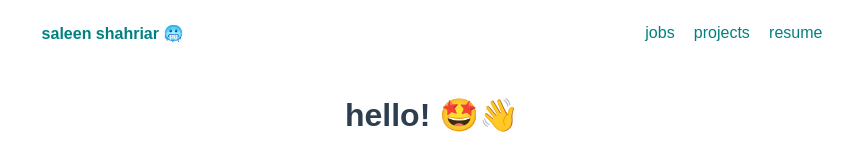
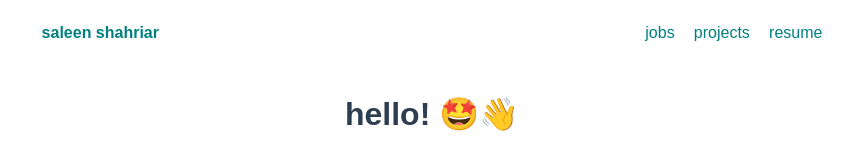
Before and after one commit to ssaleen/ssaleen.github.io, a Vue app: page / in a window 1280 px wide. Shown: the top 155 px of the page, without its empty margins (208-1061 px from the left). Built offline with nearby package versions, Linux system fonts and the light colour scheme.

Commit message:
removed icy emoji

```diff
--- a/src/App.vue
+++ b/src/App.vue
@@ -3,7 +3,7 @@
     <div class="menu">
       <div class="menu-left">
         <!-- saleen shahriar -->
-        <router-link to="/">saleen shahriar 🥶</router-link>
+        <router-link to="/">saleen shahriar</router-link>
       </div>
       <div class="menu-right">
         <!-- <router-link to="/">home</router-link> -->
```
